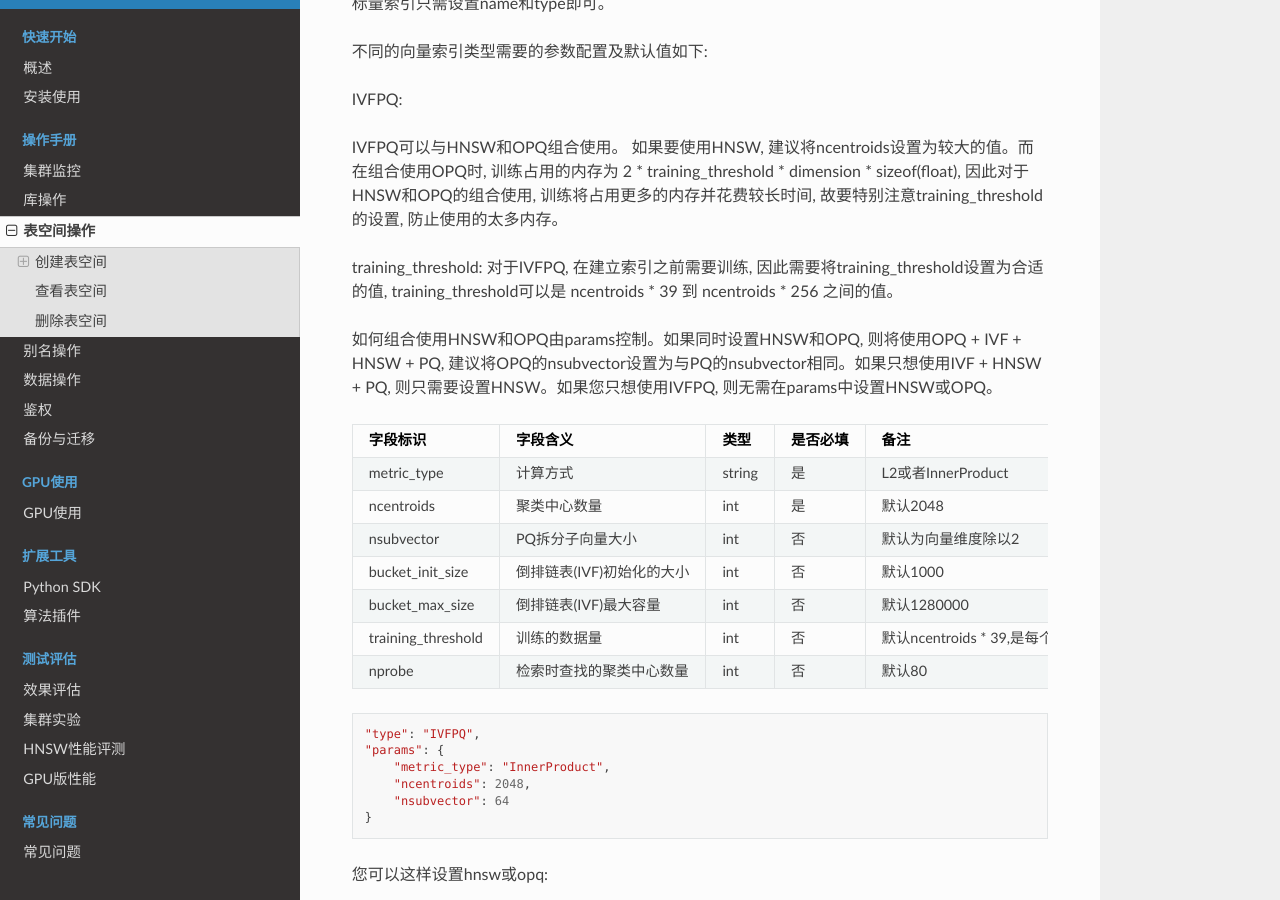
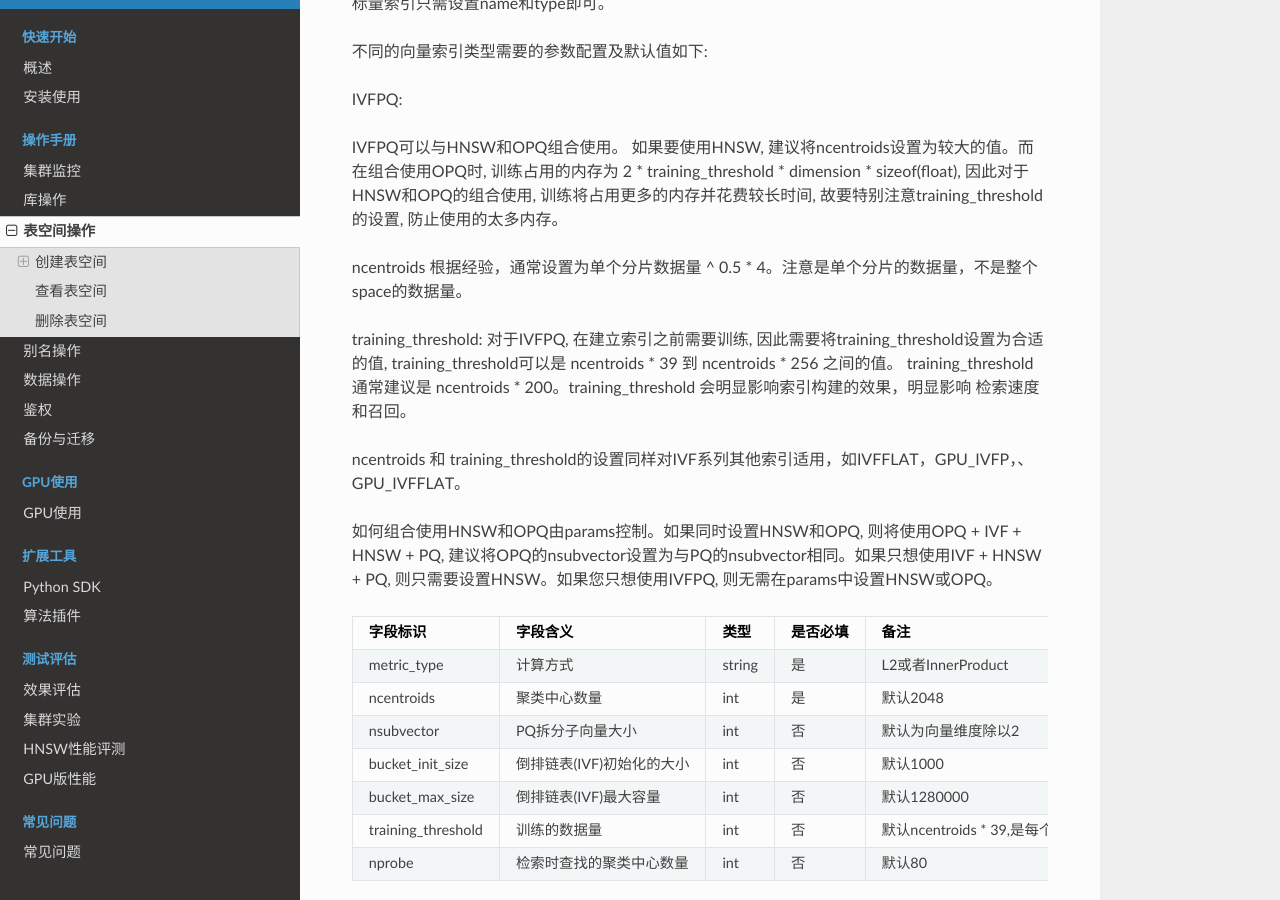
Before and after one commit to vearch/zh_docs, a Sphinx documentation site: the page built from docs/source/use_op/op_space.rst, in a window 1280 px wide and 900 px high, scrolled down 2005 px. Built offline with Sphinx 7.4.7 and the Read the Docs theme 3.1.0, drawn with Linux system fonts in a browser that asks for light colours; pages that are not in the unit, such as notebooks, are missing from menus.

Commit message:
docs: add more info about ncentroids and training_threshold

```diff
--- a/docs/source/use_op/op_space.rst
+++ b/docs/source/use_op/op_space.rst
@@ -111,8 +111,14 @@ IVFPQ可以与HNSW和OPQ组合使用。 如果要使用HNSW, 建议将ncentroids
 训练占用的内存为 2 * training_threshold * dimension * sizeof(float), 因此对于HNSW和OPQ的组合使用,
 训练将占用更多的内存并花费较长时间, 故要特别注意training_threshold的设置, 防止使用的太多内存。
 
+ncentroids 根据经验，通常设置为单个分片数据量 ^ 0.5 * 4。注意是单个分片的数据量，不是整个space的数据量。
+
 training_threshold: 对于IVFPQ, 在建立索引之前需要训练, 因此需要将training_threshold设置为合适的值,
 training_threshold可以是 ncentroids * 39 到 ncentroids * 256 之间的值。
+training_threshold通常建议是 ncentroids * 200。training_threshold 会明显影响索引构建的效果，明显影响
+检索速度和召回。
+
+ncentroids 和 training_threshold的设置同样对IVF系列其他索引适用，如IVFFLAT，GPU_IVFP，、GPU_IVFFLAT。
 
 如何组合使用HNSW和OPQ由params控制。如果同时设置HNSW和OPQ, 则将使用OPQ + IVF + HNSW + PQ,
 建议将OPQ的nsubvector设置为与PQ的nsubvector相同。如果只想使用IVF + HNSW + PQ,
```
